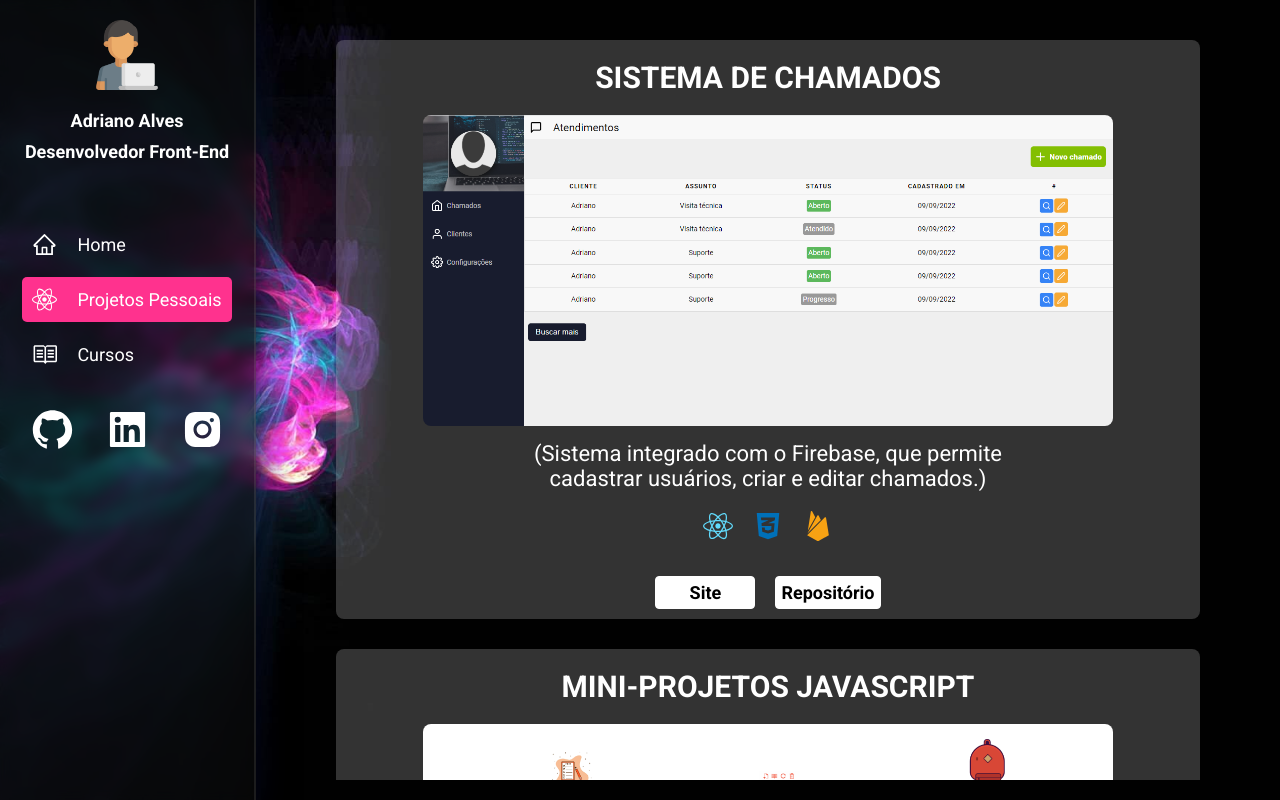
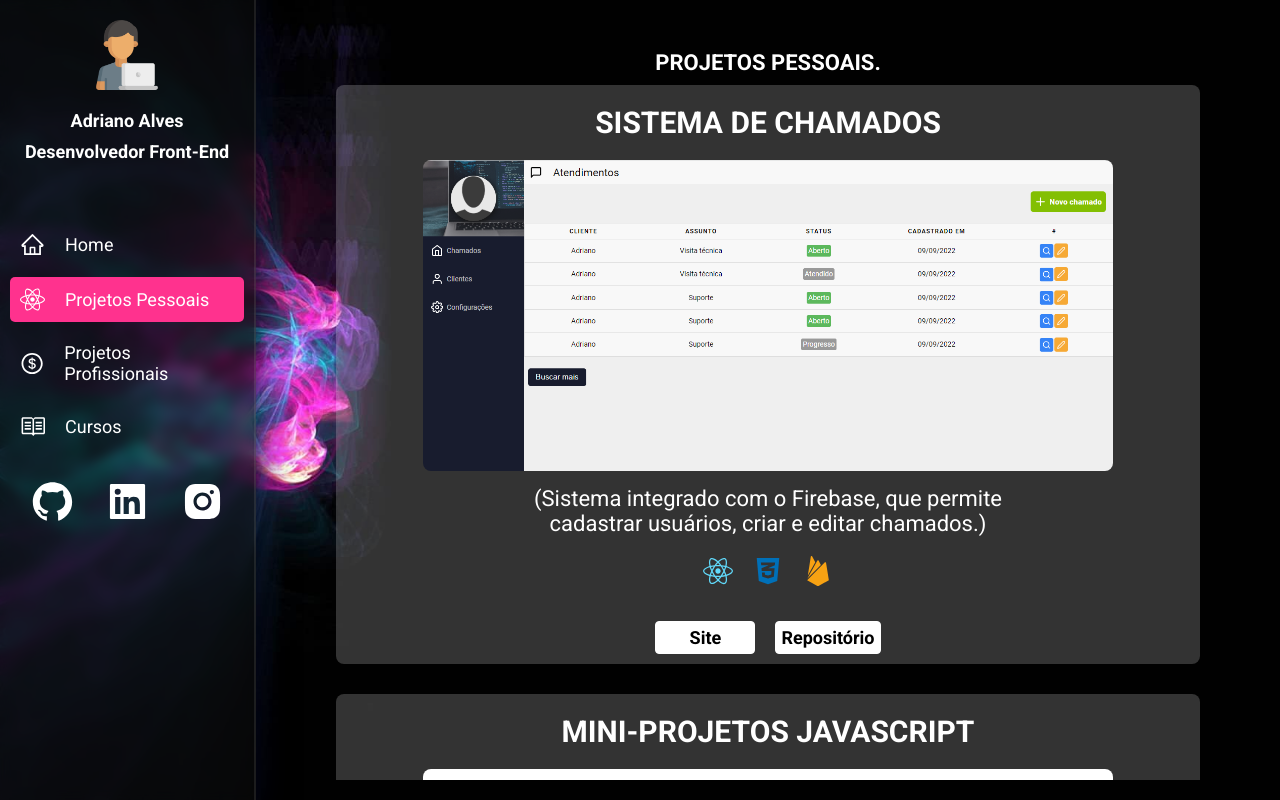
Before and after one commit to Adrianodbs/Portifolio-reactjs, a React (Create React App) app: page / in a window 1280 px wide. Both pictures are taken after a click on the item "Projetos Pessoais". Built offline with nearby package versions, Linux system fonts and the light colour scheme.

Commit message:
ref de código e criação de projetos profissionais

```diff
--- a/src/components/Header/index.js
+++ b/src/components/Header/index.js
@@ -6,7 +6,8 @@ import {
   AiOutlineHome,
   AiFillGithub,
   AiFillLinkedin,
-  AiFillInstagram
+  AiFillInstagram,
+  AiOutlineDollarCircle
 } from 'react-icons/ai'
 import { FaReact } from 'react-icons/fa'
 import { GoBook } from 'react-icons/go'
@@ -16,8 +17,9 @@ import { useState } from 'react'
 
 //Pages
 import Home from '../../pages/Home'
-import ReactPages from '../../pages/React'
+import PersonalListContainer from '../../pages/Personal'
 import Cursos from '../../pages/Cursos'
+import ProfessionalListContainer from '../../pages/Professional'
 
 function Header() {
   const [menu, setMenu] = useState(1)
@@ -54,6 +56,13 @@ function Header() {
               className={`${menu === 3 ? 'active' : ''}`}
               onClick={() => action(3)}
             >
+              <AiOutlineDollarCircle size={25} />
+              <span>Projetos Profissionais</span>
+            </li>
+            <li
+              className={`${menu === 4 ? 'active' : ''}`}
+              onClick={() => action(4)}
+            >
               <GoBook size={25} />
               <span>Cursos</span>
             </li>
@@ -77,8 +86,9 @@ function Header() {
 
       <C.Content>
         {menu === 1 && <Home />}
-        {menu === 2 && <ReactPages />}
-        {menu === 3 && <Cursos />}
+        {menu === 2 && <PersonalListContainer />}
+        {menu === 3 && <ProfessionalListContainer />}
+        {menu === 4 && <Cursos />}
       </C.Content>
     </C.Page>
   )
--- a/src/pages/React/listaReact.js
+++ b/src/components/List/personaList.js
@@ -23,7 +23,7 @@ const iconsByTag = {
 
 const getIconByTag = tag => iconsByTag[tag] || null
 
-export const ListaReact = [
+export const PersonalList = [
   {
     nome: 'Sistema de Chamados',
     descricao:
--- /dev/null
+++ b/src/components/List/professionalList.js
@@ -0,0 +1,36 @@
+import { FaReact, FaCss3Alt, FaSass } from 'react-icons/fa'
+import {
+  SiFirebase,
+  SiRedux,
+  SiTypescript,
+  SiStyledcomponents,
+  SiHtml5
+} from 'react-icons/si'
+import { TbBrandNextjs, TbBrandJavascript } from 'react-icons/tb'
+
+const iconsByTag = {
+  react: <FaReact color="#61DAFB" />,
+  css: <FaCss3Alt color="#0070B8" />,
+  firebase: <SiFirebase color="#F7A213" />,
+  html: <SiHtml5 color="#DD4B25" />,
+  javascript: <TbBrandJavascript color="#EFD81D" />,
+  redux: <SiRedux color="#7749BD" />,
+  typescript: <SiTypescript color="#0076C6" />,
+  'styled-components': <SiStyledcomponents color="#D06EAA" />,
+  sass: <FaSass color="#C76494" />,
+  nextjs: <TbBrandNextjs color="#000" />
+}
+
+const getIconByTag = tag => iconsByTag[tag] || null
+
+export const ProfessionalList = [
+  {
+    nome: 'Sistema de Chamados',
+    descricao:
+      '(Sistema integrado com o Firebase, que permite cadastrar usuários, criar e editar chamados.)',
+    url: 'https://sistema-de-chamados-six.vercel.app/dashboard',
+    img: './img/sistema-de-chamados.png',
+    tags: ['react', 'css', 'firebase'].map(tag => getIconByTag(tag)),
+    github: 'https://github.com/Adrianodbs/sistema-de-chamados'
+  }
+]
--- /dev/null
+++ b/src/pages/Personal/index.js
@@ -0,0 +1,46 @@
+import { Container, Paginas } from '../../components/Projects/styles'
+
+import { PersonalList } from '../../components/List/personaList'
+
+function PersonalListContainer() {
+  return (
+    <Container>
+      <Paginas>
+        <h2
+          style={{
+            color: '#fff',
+            alignSelf: 'center',
+            padding: '10px',
+            fontSize: '22px'
+          }}
+        >
+          PROJETOS PESSOAIS.
+        </h2>
+        {PersonalList.map((projeto, index) => (
+          <div key={index} className="projeto-container">
+            <p>{projeto.nome}</p>
+            <img src={projeto.img} alt={projeto.nome} />
+            <span>{projeto.descricao}</span>
+            <div className="tags">
+              {projeto.tags.map((tag, index) => (
+                <h4 key={index} className="icons">
+                  {tag}
+                </h4>
+              ))}
+            </div>
+            <div className="repositorio">
+              <a href={projeto.url} target="_blank">
+                Site
+              </a>
+              <a href={projeto.github} target="_blank">
+                Repositório
+              </a>
+            </div>
+          </div>
+        ))}
+      </Paginas>
+    </Container>
+  )
+}
+
+export default PersonalListContainer
--- a/src/pages/React/index.js
+++ b/src/pages/Professional/index.js
@@ -1,12 +1,22 @@
-import { Container, Paginas } from './styles'
+import { Container, Paginas } from '../../components/Projects/styles'
 
-import { ListaReact } from './listaReact'
+import { ProfessionalList } from '../../components/List/professionalList'
 
-function ReactPages() {
+export default function ProfessionalListContainer() {
   return (
     <Container>
       <Paginas>
-        {ListaReact.map((projeto, index) => (
+        <h2
+          style={{
+            color: '#fff',
+            alignSelf: 'center',
+            padding: '10px',
+            fontSize: '22px'
+          }}
+        >
+          PROJETOS PROFISSIONAIS.
+        </h2>
+        {ProfessionalList.map((projeto, index) => (
           <div key={index} className="projeto-container">
             <p>{projeto.nome}</p>
             <img src={projeto.img} alt={projeto.nome} />
@@ -32,5 +42,3 @@ function ReactPages() {
     </Container>
   )
 }
-
-export default ReactPages
```
Also changed, not shown: src/components/Projects/styles.js (renamed from src/pages/React/styles.js).
